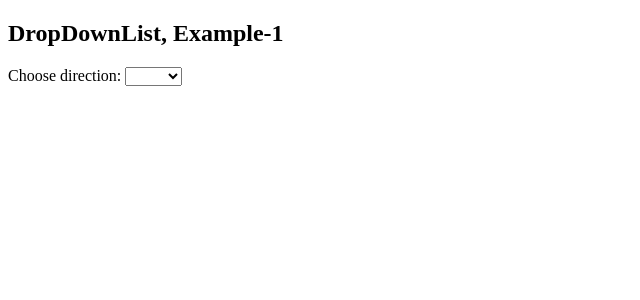
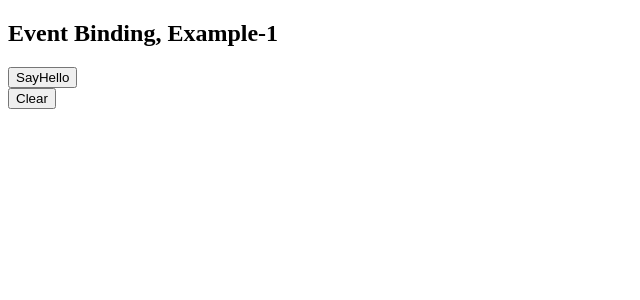
Before and after one commit to jackofalltradesprogrammer/AngularBootCamp, an Angular app: page / in a window 1280 px wide. Shown: the top 300 px of the page, without its empty margins (0-640 px from the left). Built offline with nearby package versions, Linux system fonts and the light colour scheme.

Commit message:
Event data binding using click event

```diff
--- a/src/app/app.component.html
+++ b/src/app/app.component.html
@@ -1,9 +1,5 @@
-<h2>DropDownList, Example-1</h2>
+<h2>Event Binding, Example-1</h2>
 
-Choose direction:
-<select [(ngModel)]='direction'>
-  <option value="North">North</option>
-  <option value="East">East</option>
-  <option value="West">West</option>
-  <option value="South">South</option>
-</select> {{direction}}
+<button (click)='msg="Hello"'>SayHello </button> <br>
+<button (click)='msg=""'>Clear </button> <br>
+{{msg}}
```
